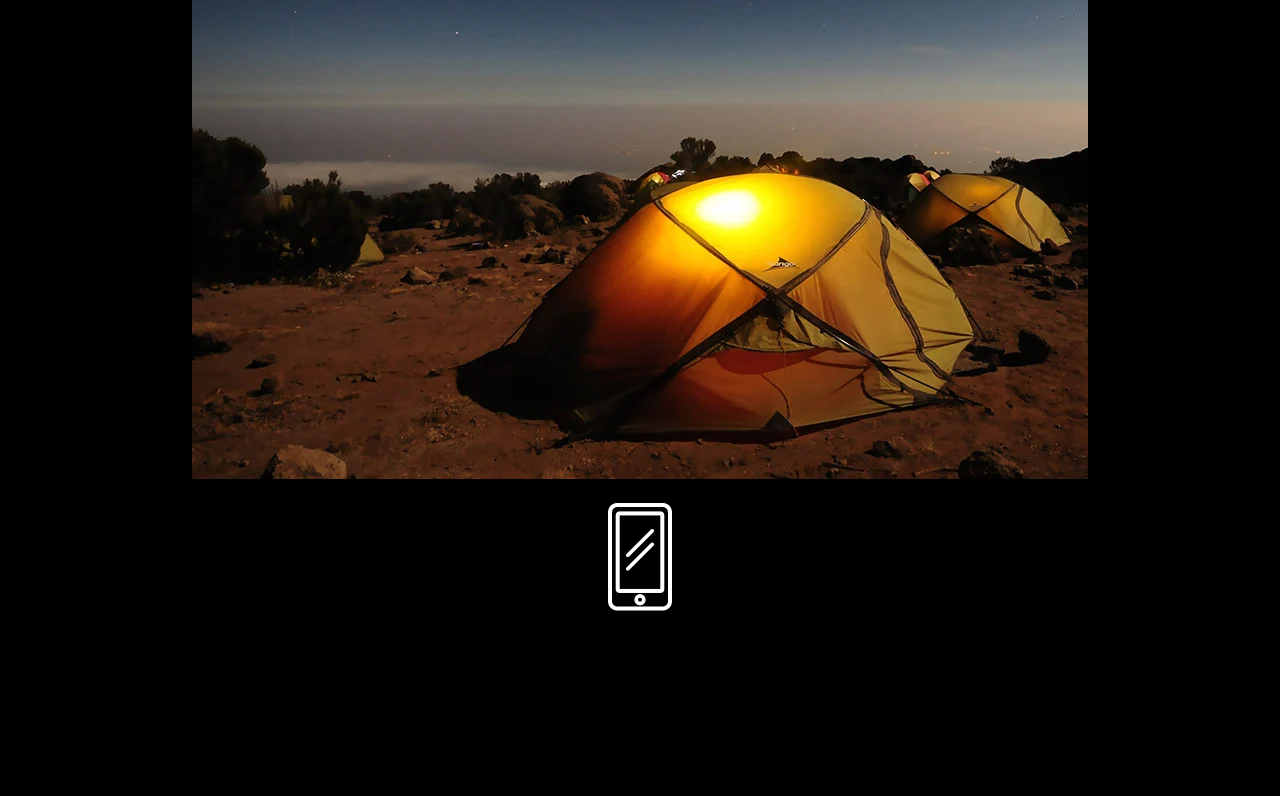
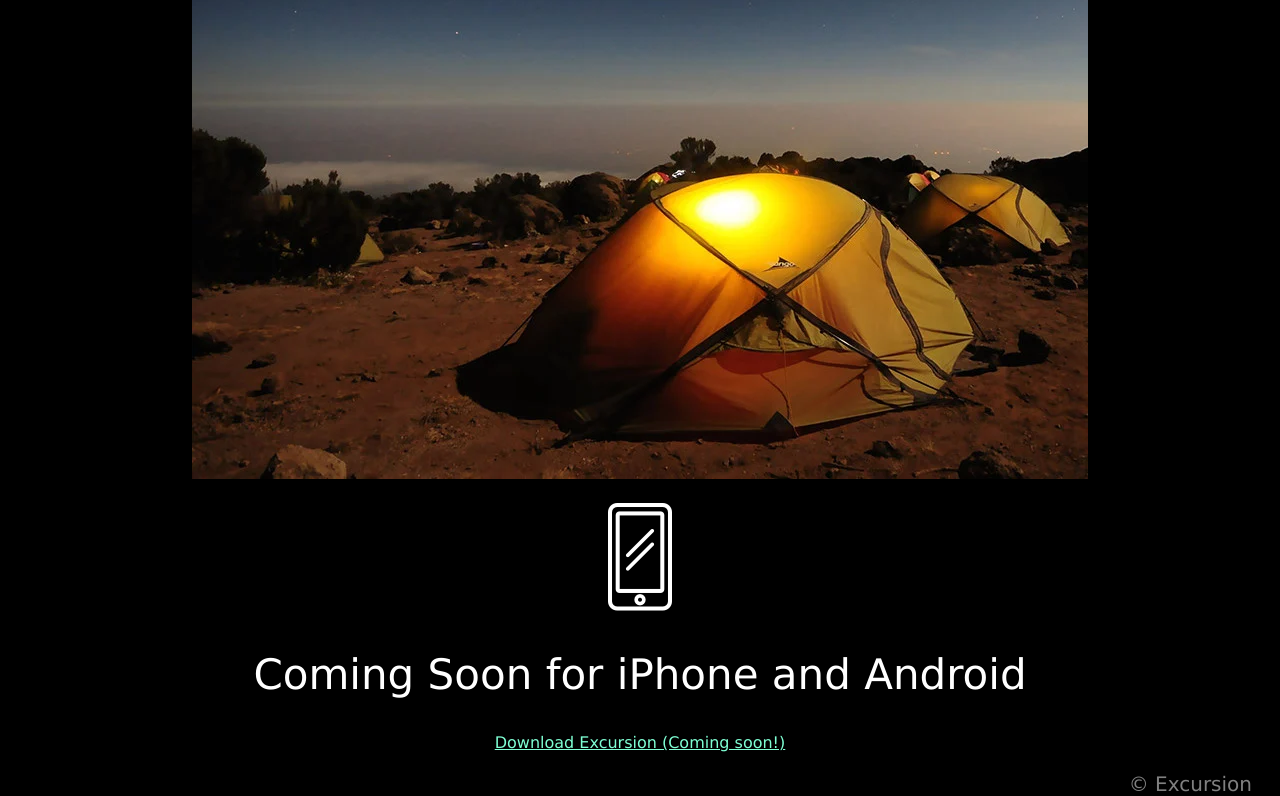
Before and after one commit to M-Sutphin/excursion, a plain HTML site: page index.html in a window 1280 px wide. Shown: the part 550-1346 px from the top of the page. Before the commit the page ends 1173 px from the top, so only its background shows below. Drawn offline with Linux system fonts and the light colour scheme.

Commit message:
Add coming soon H2 and footer text

```diff
--- a/index.html
+++ b/index.html
@@ -18,5 +18,10 @@
         <div>
             <img class="icon" src="./resources/media/phone.png" alt="cell phone icon">
         </div>
+        <h2>Coming Soon for iPhone and Android</h2>
+        <a href="#">Download Excursion (Coming soon!)</a>
+        <footer>
+            <span id="footertext">© Excursion</span>
+        </footer>
     </body>
 </html>
--- a/resources/css/style.css
+++ b/resources/css/style.css
@@ -43,3 +43,11 @@ h1#top-header {
 .icon {
     padding-top: 20px;
 }
+
+span#footertext {
+    float:right;
+    color: gray;
+    font-size: 20px;
+    margin-right: 20px;
+    margin-top:20px;
+}
```
